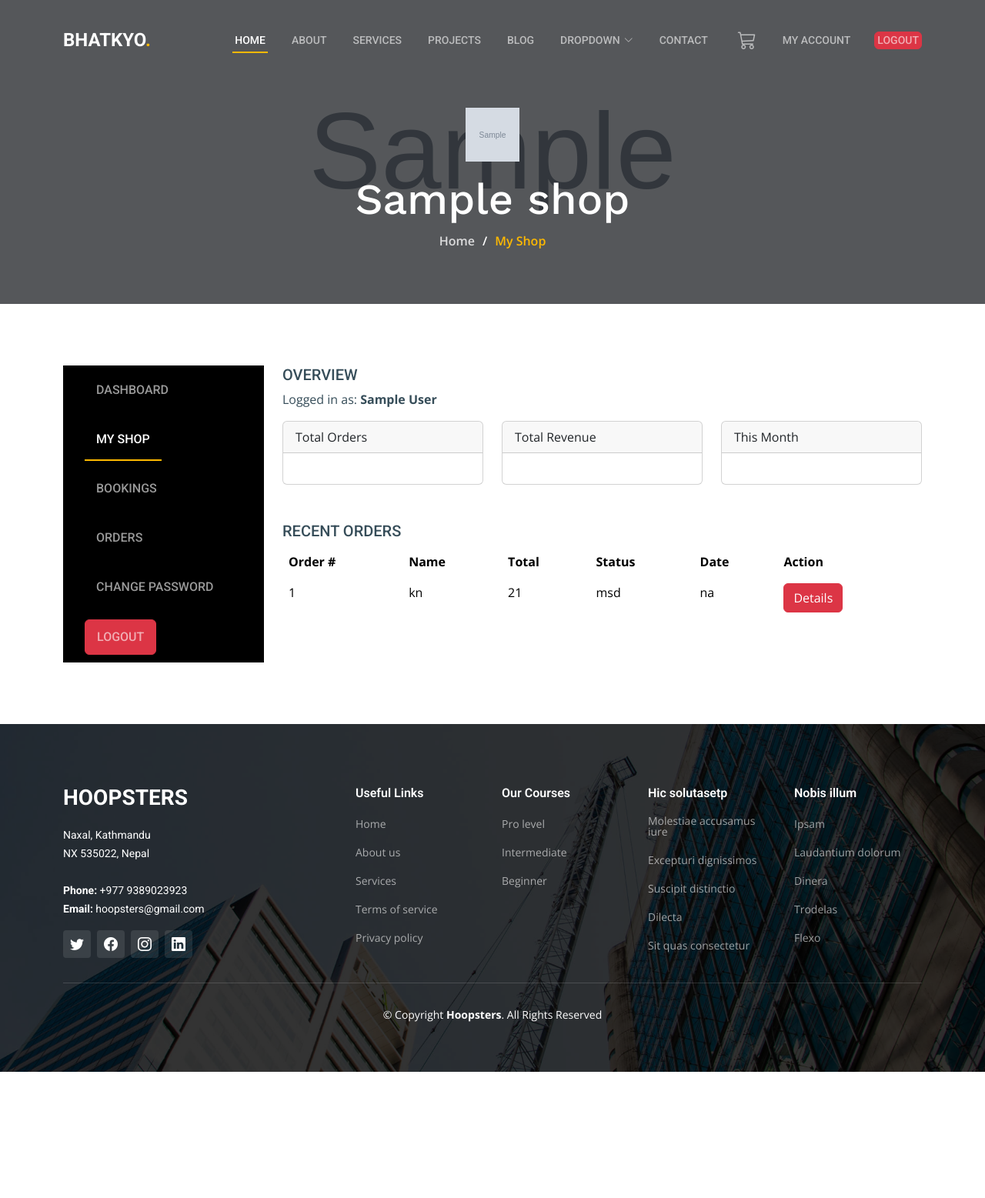
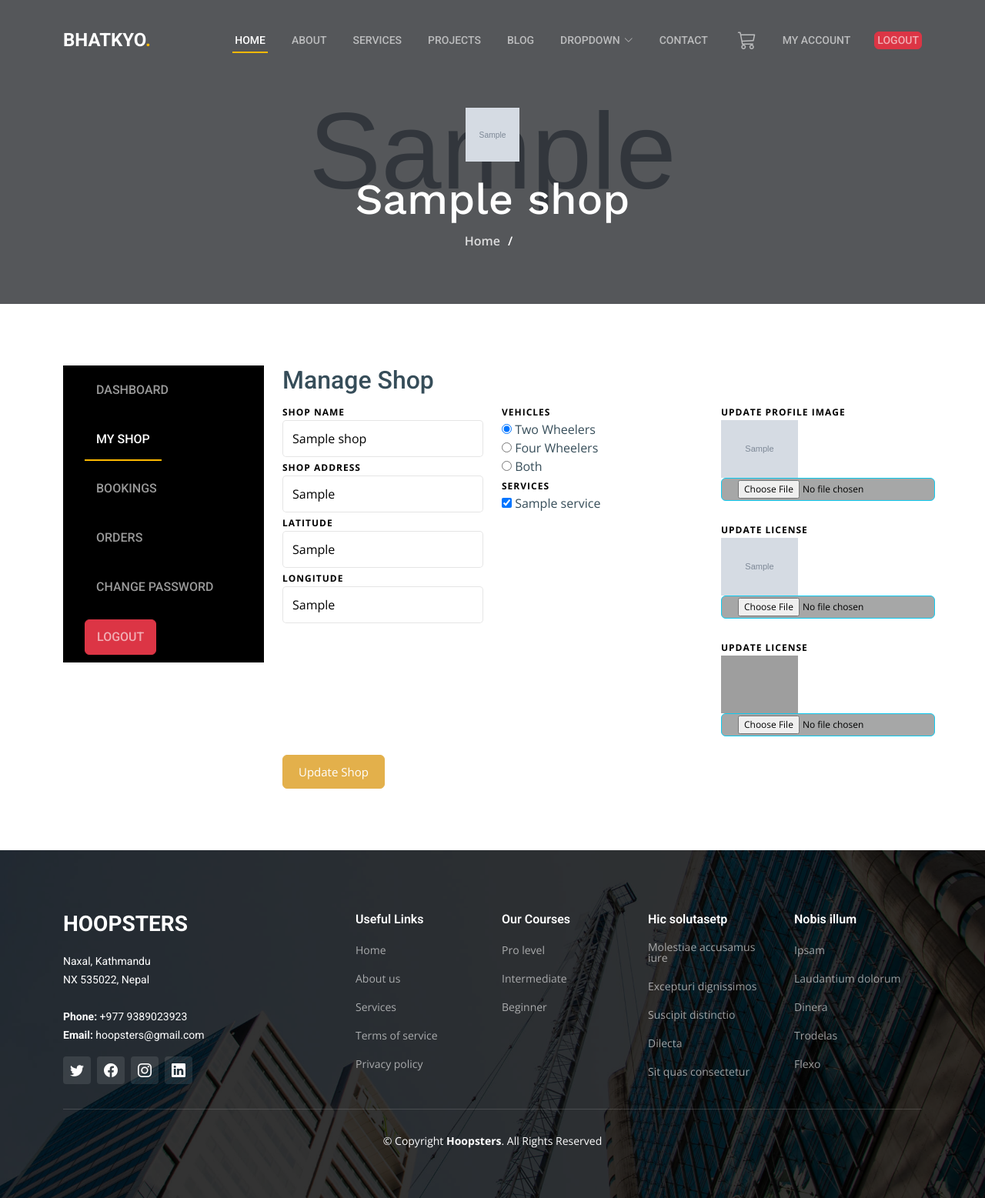
Before and after one commit to dipesh231/FYP-Bhatkyo, a Django app: page /accounts/mechanicShop/profile/ in a window 1280 px wide. Shown: the whole page at 77% size. Before the commit the page ends 1393 px from the top, so only its background shows below. Run offline with Django 5.2, Linux system fonts and the light colour scheme; a user stored in the database is signed in; tables that the repository leaves empty hold one stand-in row (values such as "Sample post"); grey boxes marked "Sample" are stand-in pictures; parts of the project's set-up code (start-up, migrations or seed data) failed here and were passed over; some libraries are stand-ins or nearby versions; grey boxes are pictures that could not be loaded.

Commit message:
shop profile form + validation

```diff
--- a/Accounts/forms.py
+++ b/Accounts/forms.py
@@ -1,6 +1,6 @@
 from django import forms
 
-from .models import User
+from .models import User, UserProfile
 
 class UserForm(forms.ModelForm):
     password = forms.CharField(widget=forms.PasswordInput())
@@ -20,3 +20,10 @@ class UserForm(forms.ModelForm):
             raise forms.ValidationError(
                 "Password Does not Match!!"
             )
+
+class UserProfileForm(forms.ModelForm):
+    profile_picture = forms.ImageField(widget=forms.FileInput(attrs={'class': 'btn btn-info'}))
+
+    class Meta:
+        model = UserProfile
+        fields = ['profile_picture', 'address', 'lattitude', 'longitude']
--- a/Accounts/models.py
+++ b/Accounts/models.py
@@ -78,7 +78,7 @@ class User(AbstractBaseUser):
         return user_role
 
 class UserProfile(models.Model):
-    user = OneToOneField(User, on_delete = models.CASCADE, blank = True, null = True)
+    user = models.OneToOneField(User, on_delete = models.CASCADE, blank = True, null = True)
     profile_picture = models.ImageField(upload_to='users/profile_pictures', blank=True, null=True)
     address = models.CharField(max_length = 50, blank = True, null = True)
     lattitude = models.CharField(max_length = 20, blank = True, null = True)
--- a/mechanic_shop/forms.py
+++ b/mechanic_shop/forms.py
@@ -3,6 +3,9 @@ from django import forms
 from .models import Shop
 
 class ShopForm(forms.ModelForm):
+    shop_image = forms.ImageField(widget=forms.FileInput(attrs={'class': 'btn btn-info'}))
+    shop_lisence = forms.ImageField(widget=forms.FileInput(attrs={'class': 'btn btn-info'}))
+
     class Meta:
         model = Shop
         fields = ['shop_name', 'shop_image','shop_lisence', 'services','shop_location', 'vehicles', 'latitude', 'longitude']
--- a/mechanic_shop/models.py
+++ b/mechanic_shop/models.py
@@ -33,8 +33,8 @@ class Shop(models.Model):
     )
     vehicles = models.CharField(max_length=100, choices=vehicle_choices)
     shop_location = models.CharField(max_length=100)
-    latitude = models.FloatField(null=True, blank=True)
-    longitude = models.FloatField(null=True, blank=True)
+    latitude = models.CharField(max_length = 20, null=True, blank=True)
+    longitude = models.CharField(max_length = 20, null=True, blank=True)
     is_approved = models.BooleanField(default=False)
     created_at = models.DateTimeField(auto_now_add=True)
     modified_at = models.DateTimeField(auto_now=True)
--- a/mechanic_shop/views.py
+++ b/mechanic_shop/views.py
@@ -1,11 +1,40 @@
-from django.shortcuts import render
+from django.contrib import messages
+from django.shortcuts import get_object_or_404, redirect, render
+from django.contrib.auth.decorators import login_required
 
-from mechanic_shop.models import Shop
+from Accounts.forms import UserForm, UserProfileForm
+from Accounts.models import UserProfile
+from mechanic_shop.forms import ShopForm
+from mechanic_shop.models import Service, Shop
 
+@login_required
 def Sprofile(request):
-    shop = Shop.objects.get(user=request.user)
+    profile = get_object_or_404(UserProfile, user=request.user)
+    shop = get_object_or_404(Shop, user=request.user)
+    vehicle_choices = Shop._meta.get_field('vehicles').choices
+    services = Service.objects.all()
+
+    if request.method == 'POST':
+        profile_form = UserProfileForm(request.POST, request.FILES, instance=profile)
+        shop_form = ShopForm(request.POST, request.FILES, instance=shop)
+        if profile_form.is_valid() and shop_form.is_valid():
+            profile_form.save()
+            shop_form.save()
+            messages.success(request, 'Shop is Updated')
+            return redirect('sprofile')
+        else:
+            print(profile_form.errors)
+            print(shop_form.errors)
+    else:
+        profile_form = UserProfileForm(instance=profile)
+        shop_form = ShopForm(instance=shop)
+
     context = {
+        'profile_form': profile_form,
+        'shop_form': shop_form,
+        'profile': profile,
         'shop': shop,
-        'current_page': "My Shop",
+        'services': services,
+        'vehicle_choices': vehicle_choices,
     }
     return render(request, 'mechanicShop/sprofile.html', context)
--- a/static/css/custom.css
+++ b/static/css/custom.css
@@ -13,3 +13,10 @@
     animation-duration: 8s;
     z-index: 99;
 }
+
+.btn.btn-info{
+    padding: 2px 1.75em;
+    font-size: 12px;
+    cursor: pointer;
+    --bs-btn-bg: #a6a7a7;
+}
--- a/templates/mechanicShop/sprofile.html
+++ b/templates/mechanicShop/sprofile.html
@@ -11,81 +11,84 @@
                 <div class="col-lg-3 col-md-3 col-sm-12 col-xs-12">
                     <!-- Load the sidebar here -->
                     {% include 'includes/s_sidebar.html' %}
-
                 </div>
                 <div class="col-lg-9 col-md-9 col-sm-12 col-xs-12">
                     <div class="user-dashboard loader-holder">
                         <div class="user-holder">
-                            <h5 class="text-uppercase">Overview</h5>
-                            <p class="text-right">Logged in as: <b>{{ user.name }}</b></p>
+                            <h2>Manage Shop</h2>
+                            <form action="{% url 'sprofile' %}" method="POST" enctype="multipart/form-data">
+                                {% csrf_token %}
                                 <div class="row">
-                                <div class="col-lg-4 col-md-4 col-sm-12 col-xs-12">
-                                    <div class="card">
-                                        <div class="card-header">
-                                            Total Orders
+                                    <!-- First Column -->
+                                    <div class="col-lg-4 col-md-4">
+                                        <div class="form-group">
+                                            <label class="label" for="id_shop_name">Shop Name</label>
+                                            <input type="text" class="form-control" id="id_shop_name" name="shop_name" placeholder="Shop Name" value="{{ shop_form.instance.shop_name }}" required>
                                         </div>
-                                        <div class="card-body text-center">
-                                            <a href="#"><h5 class="card-title"></h5></a>
+
+                                        <div class="form-group">
+                                            <label class="label" for="id_shop_location"> Shop Address</label>
+                                            <input type="text" class="form-control" id="id_shop_location" name="shop_location" placeholder="Address" value="{{ shop_form.instance.shop_location }}">
+                                        </div>
+
+                                            <div class="form-group">
+                                                <label class="label" for="id_shop_location"> Latitude</label>
+                                                <input type="text" class="form-control"  name="latitude" placeholder="Address" value="{{ shop_form.instance.latitude }}">
+                                            </div>
+
+                                        <div class="form-group">
+                                            <label class="label" for="id_shop_location"> Longitude</label>
+                                            <input type="text" class="form-control" name="longitude" placeholder="Address" value="{{ shop_form.instance.longitude }}">
+                                        </div>
+                                    </div>
+
+                                    <div class="col-lg-4 col-md-4">
+                                        <div class="form-group">
+                                            <label class="label">Vehicles</label><br>
+                                            {% for value, label in vehicle_choices %}
+                                                <input type="radio" id="{{ value }}" name="vehicles" value="{{ value }}" {% if value == shop_form.instance.vehicles %} checked {% endif %}>
+                                                <label for="{{ value }}">{{ label }}</label><br>
+                                            {% endfor %}
+                                        </div>
+                                        <div class="form-group">
+                                            <label class="label" for="id_services">Services</label>
+                                            <div class="checkbox-group">
+                                                {% for service in services %}
+                                                    <input type="checkbox" id="service_{{ service.id }}" name="services" value="{{ service.id }}" {% if service in shop_form.instance.services.all %} checked {% endif %}>
+                                                    <label for="service_{{ service.id }}">{{ service.name }}</label><br>
+                                                {% endfor %}
                                             </div>
                                         </div>
                                     </div>
-                                <div class="col-lg-4 col-md-4 col-sm-12 col-xs-12">
-                                    <div class="card">
-                                        <div class="card-header">
-                                            Total Revenue
-                                        </div>
-                                        <div class="card-body text-center">
-                                            <a href="#"><h5 class="card-title"></h5></a>
-                                        </div>
-                                    </div>
-                                </div>
-                                <div class="col-lg-4 col-md-4 col-sm-12 col-xs-12">
-                                    <div class="card">
-                                        <div class="card-header">
-                                            This Month
-                                        </div>
-                                        <div class="card-body text-center">
-                                            <a href="#"><h5 class="card-title"></h5></a>
-                                        </div>
+
+                                    <!-- Third Column -->
+                                    <div class="col-lg-4 col-md-4">
+                                        <!-- Vehicle Choices -->
+
+                                        <div class="form-group">
+                                            <label class="label" for="id_shop_image">Update profile Image</label><br>
+                                            <img src="{{ profile_form.instance.profile_picture.url }}" style="max-width: 100px; max-height: 100px;">
+
+                                            {{ profile_form.profile_picture }}
+                                        </div><br>
+                                        <div class="form-group">
+                                            <label class="label" for="id_shop_license">Update License</label><br>
+                                            <img src="{{ shop_form.instance.shop_image.url }}" alt="Shop License" style="max-width: 100px; max-height: 100px;">
+                                            {{ shop_form.shop_image }}
+                                        </div><br>
+                                        <div class="form-group">
+                                            <label class="label" for="id_shop_license">Update License</label><br>
+                                            <img src="{{ shop_form.instance.shop_lisence.url }}" alt="Shop License" style="max-width: 100px; max-height: 100px;">
+
+                                            {{ shop_form.shop_lisence }}
                                         </div>
                                     </div>
                                 </div>
                                 <br>
-                            <br>
-
-                            <h5 class="text-uppercase">Recent Orders</h5>
-                            <div class="row">
-                                <div class="col-lg-12 col-md-12 col-sm-12 col-xs-12">
-                                    <div class="user-orders-list">
-                                        <div class="responsive-table">
-                                            <table class="table table-hover table-borderless" id="myOrdersTable">
-                                                <thead>
-                                                  <tr>
-                                                    <th scope="col">Order #</th>
-                                                    <th scope="col">Name</th>
-                                                    <th scope="col">Total</th>
-                                                    <th scope="col">Status</th>
-                                                    <th scope="col">Date</th>
-                                                    <th scope="col">Action</th>
-                                                  </tr>
-                                                </thead>
-                                                <tbody>
-                                                    {% comment %} {% for order in recent_orders %} {% endcomment %}
-                                                  <tr>
-                                                    <td>1</td>
-                                                    <td>kn</td>
-                                                    <td>21</td>
-                                                    <td>msd</td>
-                                                    <td>na</td>
-                                                    <td><a href="" class="btn btn-danger">Details</a></td>
-                                                  </tr>
-                                                  {% comment %} {% endfor %} {% endcomment %}
-                                                </tbody>
-                                              </table>
+                                <div class="form-group">
+                                    <button type="submit" value = "Update Shop" class="btn1 btn-primary rounded submit px-9">Update Shop</button>
                                 </div>
-                                    </div>
-                                </div>
-                            </div>
+                            </form>
                         </div>
                     </div>
                 </div>
```
Also changed, not shown: templates/accounts/registerShop.html (+11 -12 lines), mechanic_shop/migrations/0007_alter_shop_latitude_alter_shop_longitude.py (added), mechanic_shop/migrations/0008_alter_shop_latitude_alter_shop_longitude.py (added). Lines whose indentation alone changed are shown as unchanged.
